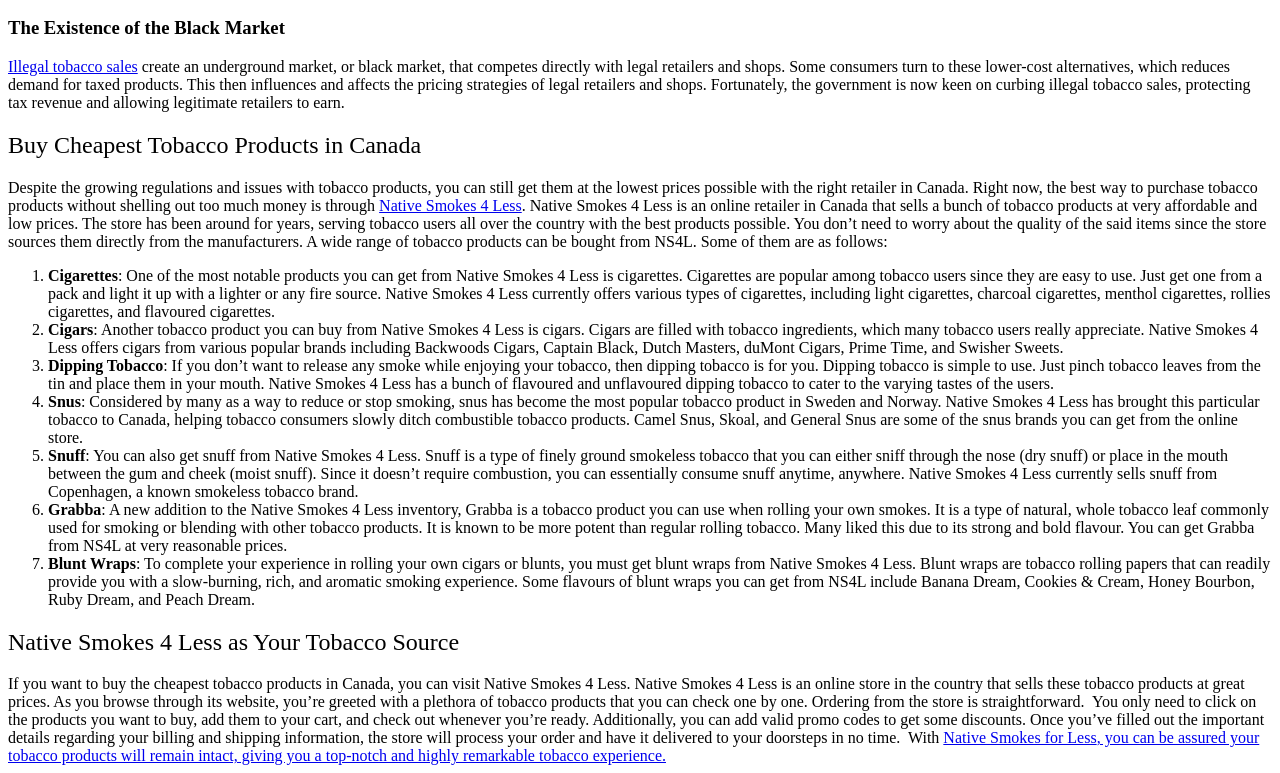
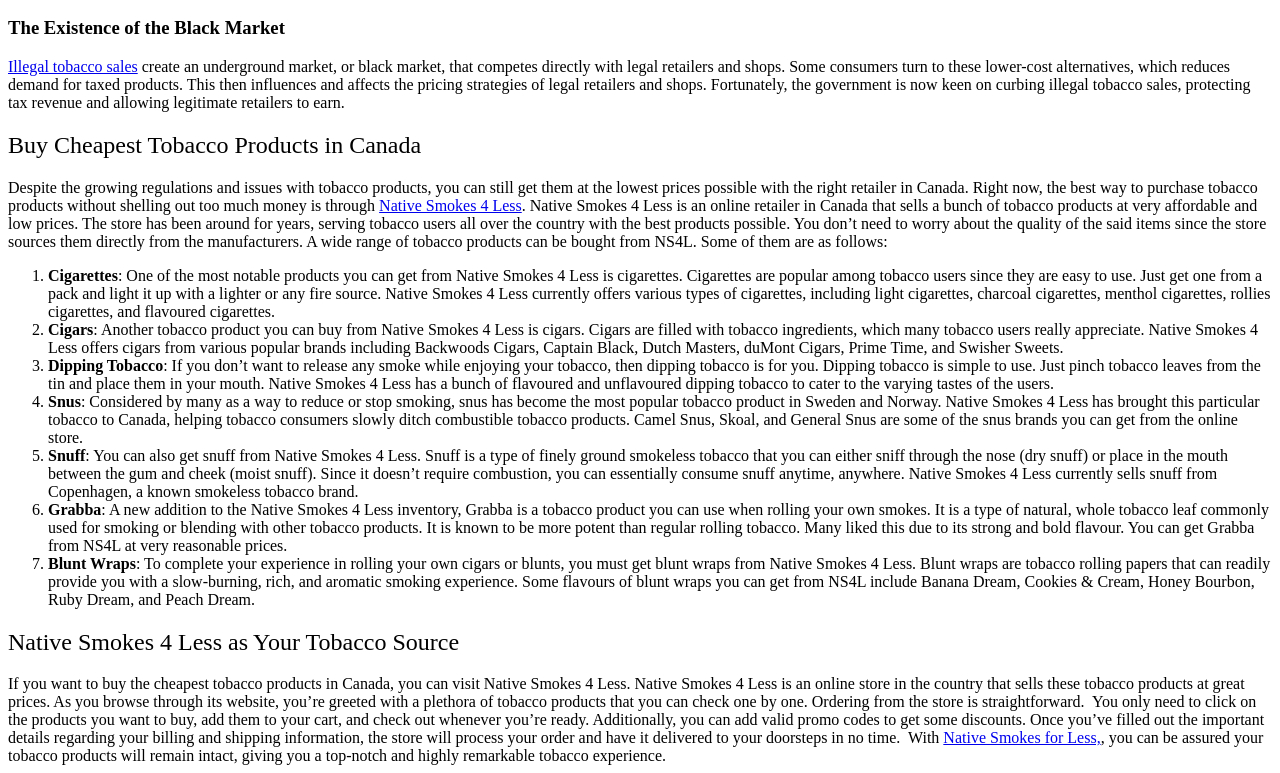
Before and after one commit to Tsunando/Vercel, a plain HTML site: page index.html in a window 1280 px wide. Shown: the part 896-1669 px from the top of the page. Drawn offline with Linux system fonts and the light colour scheme.

Commit message:
Update index.html

```diff
--- a/index.html
+++ b/index.html
@@ -53,4 +53,4 @@
 
 <span style="font-weight: 400;">You only need to click on the products you want to buy, add them to your cart, and check out whenever you’re ready. Additionally, you can add valid promo codes to get some discounts. Once you’ve filled out the important details regarding your billing and shipping information, the store will process your order and have it delivered to your doorsteps in no time. </span>
 
-<span style="font-weight: 400;">With </span><a href="https://nativesmokes4less.one"><span style="font-weight: 400;">Native Smokes for Less</span>, you can be assured your tobacco products will remain intact, giving you a top-notch and highly remarkable tobacco experience.</span>
+<span style="font-weight: 400;">With </span><a href="https://nativesmokes4less.one"><span style="font-weight: 400;">Native Smokes for Less,</a></span>, you can be assured your tobacco products will remain intact, giving you a top-notch and highly remarkable tobacco experience.</span>
```
